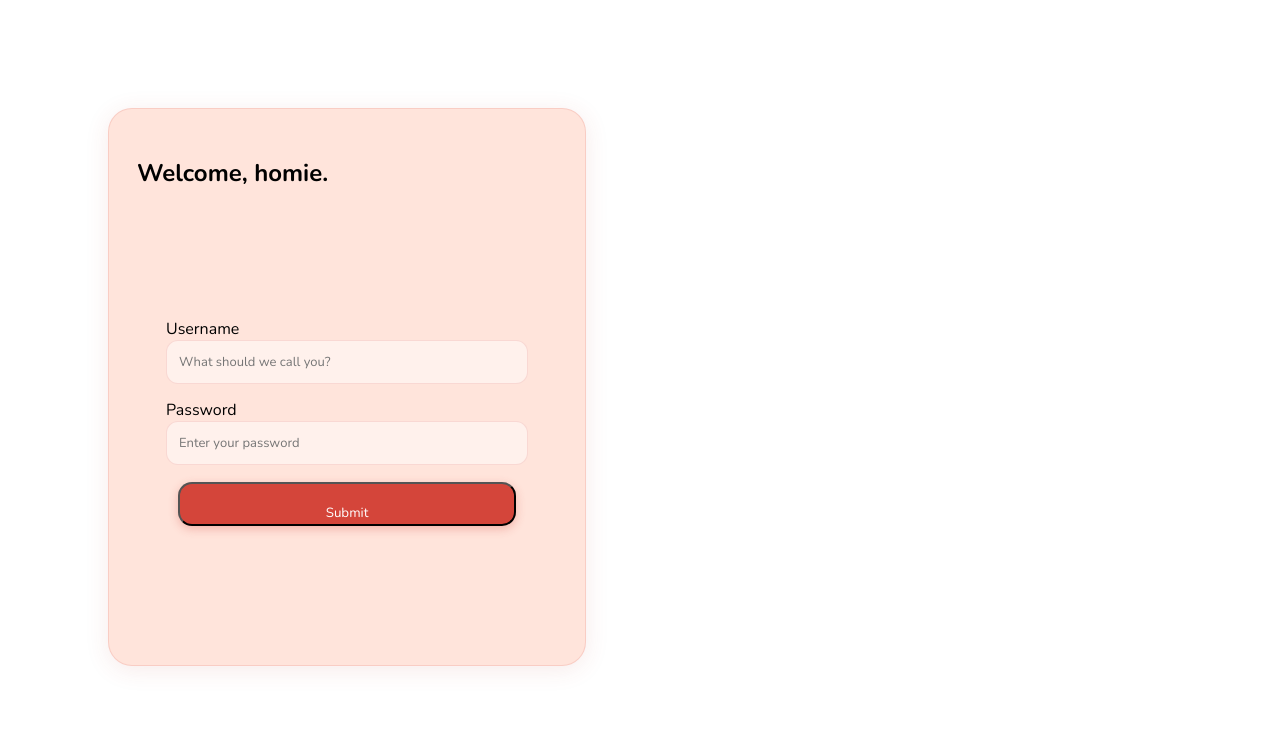
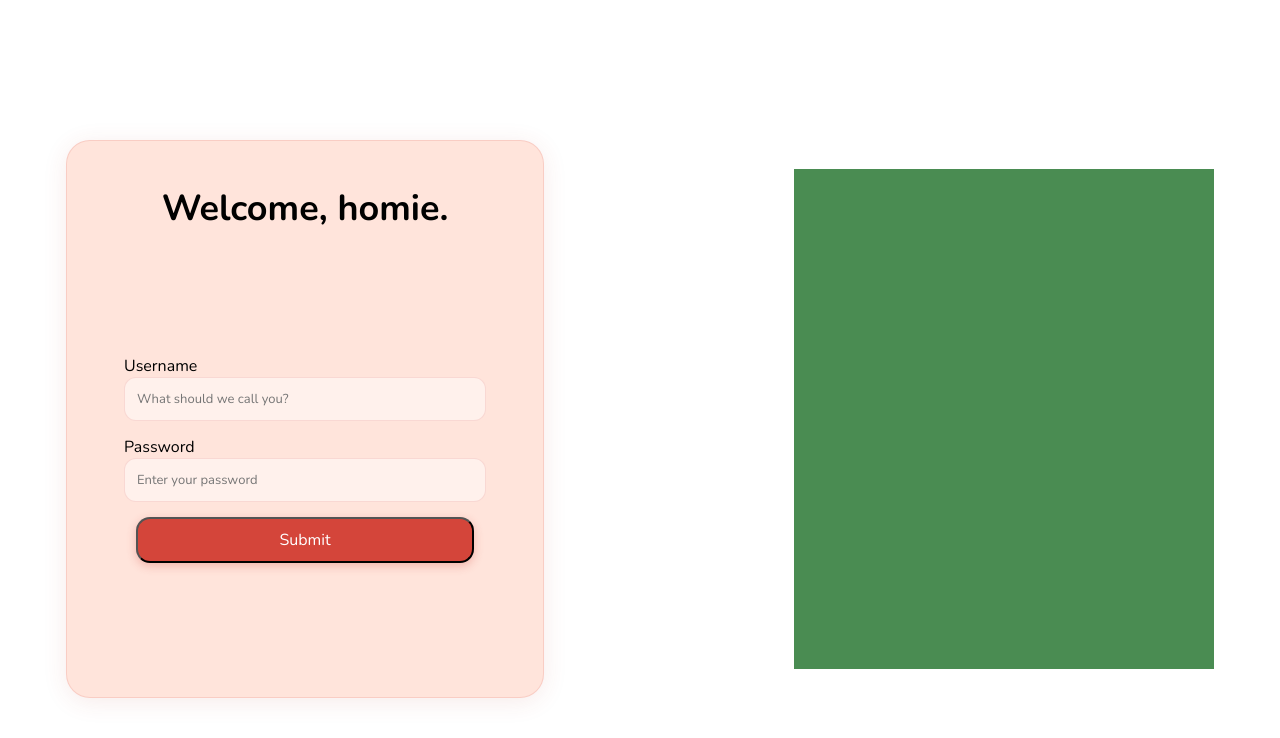
Before and after one commit to tran04012006/Tomato, a React (Vite) app in the folder client/: page /login in a window 1280 px wide. Shown: the top 738 px of the page. Built offline with nearby package versions, Linux system fonts and the light colour scheme.

Commit message:
chore(login): change account_title and btn_submit

```diff
--- a/client/src/pages/LoginPage.jsx
+++ b/client/src/pages/LoginPage.jsx
@@ -19,7 +19,6 @@ function App() {
   return (
     <>
       <div id="header">
-        <div id="tomato_art"></div>
         <div id="acount_dialog">
           <h2>Welcome, homie.</h2>
 
@@ -40,6 +39,11 @@ function App() {
             <button id="submit_btn">Submit</button>
           </div>
         </div>
+        <div id="tomato_art">
+          <svg>
+
+          </svg>
+        </div>
       </div>
     </>
   );
--- a/client/src/styles/login.css
+++ b/client/src/styles/login.css
@@ -30,15 +30,13 @@
   display: flex;
   flex-direction: column;
   justify-self: center;
-  margin-top: 100px;
-  margin-left: 100px;
 }
 
 #account_form {
   /* background-color: #4a8c52; */
   box-sizing: border-box;
   width: 362px;
-  height: 210px;
+  /* height: 210px; */
   display: flex;
   flex-direction: column;
   gap: 16px;
@@ -63,11 +61,12 @@
 }
 
 #submit_btn {
+  font-size: inherit;
   margin: auto;
   width: 338px;
-  height: 19px;
+  /* height: 60px; */
   background-color: var(--red);
-  padding: 20px;
+  padding: 10px;
   border-radius: 14px;
   color: white;
   font-family: inherit;
@@ -81,9 +80,30 @@
 #header {
   display: flex;
   flex-direction: row;
+  /* background-color: #4a8c52; */
+  /* width: 100dvw; */
+  /* height: 100dvh; */
+  margin: 0;
+  align-items: center;
+  justify-content: center;
+  padding: 40px;
+  gap: 250px;
+  margin-top: 100px;
+}
+
+#tomato_art {
   background-color: #4a8c52;
-  width: 100dvw;
-  height: 100dvh;
-  margin: 0;
-  background-color: var(--card);
+  width: min(420px, calc(100% - 32px));
+  height: calc(100dvh - 300px);
 }
+
+#tomato_art > svg{
+  width: 100%;
+}
+
+#acount_dialog h2{
+  box-sizing: border-box;
+  font-size: 36px;
+  margin: 15px 0;
+  text-align: center;
+}
```
Also changed, not shown: client/package.json (line endings or trailing spaces).
